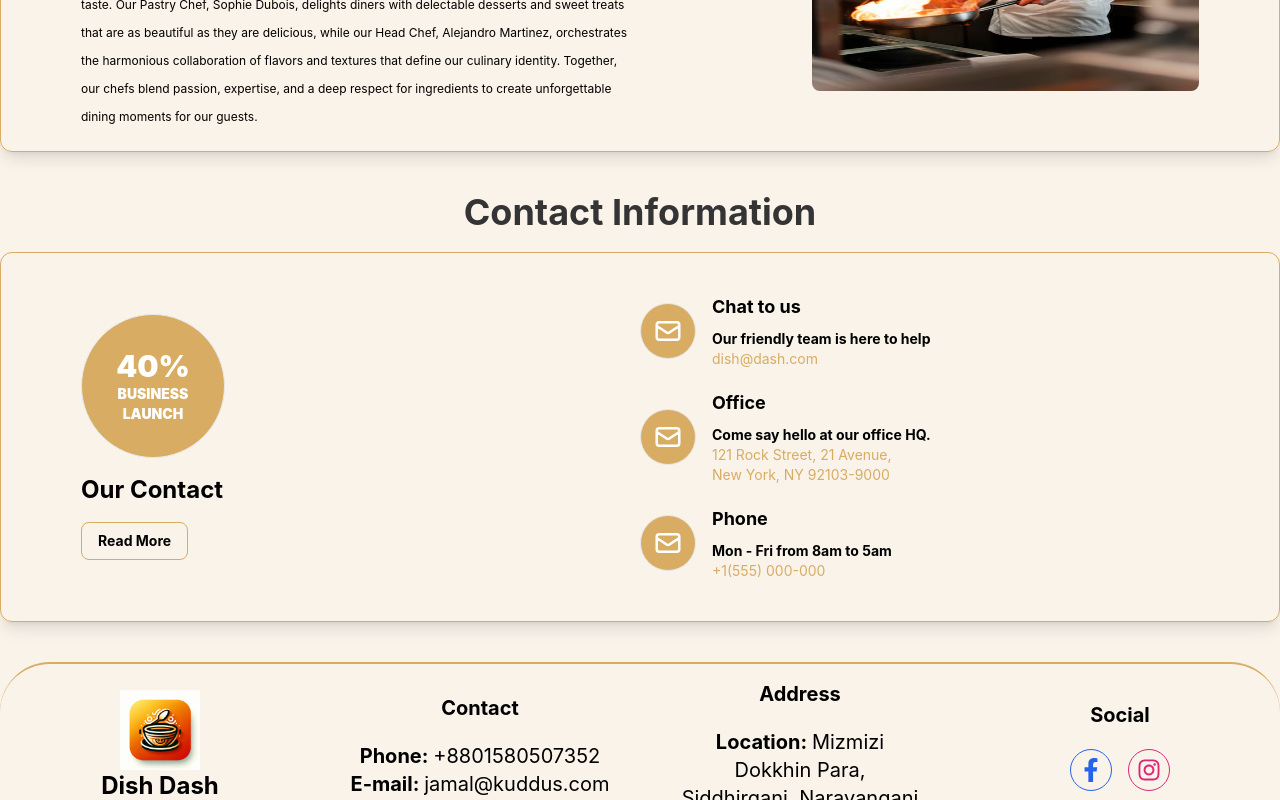
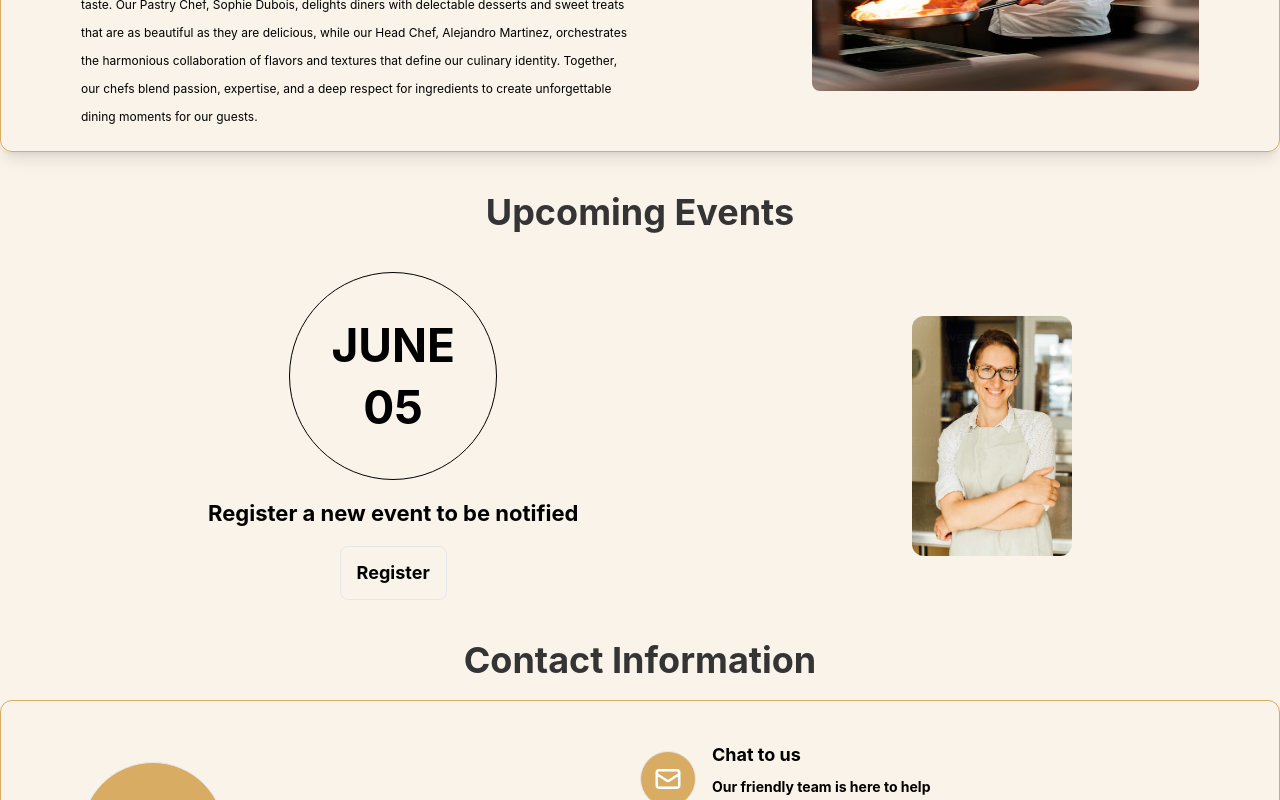
Before and after one commit to nznazmulhuda/Restaurant-Management, a React (Vite) app: page / in a window 1280 px wide. Shown: the part 1250-2050 px from the top of the page. Built offline with nearby package versions, Linux system fonts and the light colour scheme; no server answers.

Commit message:
Upcoming Events Fetures added

```diff
--- /dev/null
+++ b/src/Components/EventBanner.jsx
@@ -0,0 +1,40 @@
+import { Link } from "react-router-dom";
+import EventImg from "../assets/event.jpg";
+
+function EventBanner() {
+    return (
+        <>
+            <div className="flex flex-col md:flex-row justify-between items-center px-0 md:px-28 lg:px-52">
+                <div className="flex flex-col items-center gap-4">
+                    <div className="border w-40 h-40 lg:w-52 lg:h-52 text-center rounded-full relative border-black">
+                        <h1 className="text-black absolute top-1/2 left-1/2 -translate-x-1/2 -translate-y-1/2">
+                            JUNE 05
+                        </h1>
+                    </div>
+
+                    <h4 className="text-black text-center">
+                        Register a new event to be notified
+                    </h4>
+
+                    <div className="text-center mb-5 md:mb-0">
+                        <Link to={"/event"}>
+                            <button className="text-black border py-3 px-4 rounded-lg text-lg font-bold">
+                                Register
+                            </button>
+                        </Link>
+                    </div>
+                </div>
+
+                <div className="md:h-[30vh]">
+                    <img
+                        className="w-full h-full rounded-xl"
+                        src={EventImg}
+                        alt=""
+                    />
+                </div>
+            </div>
+        </>
+    );
+}
+
+export default EventBanner;
--- /dev/null
+++ b/src/Pages/Event/Event.jsx
@@ -0,0 +1,94 @@
+import EventImage from "../../assets/event.jpg";
+import axios from "axios";
+import toast from "react-hot-toast";
+import { useNavigate } from "react-router-dom";
+
+function Event() {
+    const navigate = useNavigate();
+    const handleSubmit = (e) => {
+        e.preventDefault();
+        const form = e.target;
+        const name = form.name.value;
+        const email = form.email.value;
+        const phone = form.phone.value;
+        const address = form.address.value;
+        const eventData = { name, email, phone, address };
+
+        axios
+            .post("/events", eventData)
+            .then((res) => {
+                if (res.data.acknowledged) {
+                    toast.success("Success registration!");
+                    navigate("/");
+                }
+            })
+            .catch((err) => {
+                toast.error(err.message);
+            })
+            .finally(() => {
+                form.reset();
+            });
+    };
+
+    return (
+        <>
+            <div>
+                <h1 className="text-center mb-10">Register your seat</h1>
+
+                <div className="flex justify-between items-center w-full container mx-auto px-10 gap-4 flex-col md:flex-row">
+                    <form
+                        className="border-2 rounded-xl p-5 flex-grow"
+                        onSubmit={handleSubmit}
+                    >
+                        <div className="container mx-auto flex flex-col gap-4">
+                            <input
+                                className="outline-none py-2 px-3 rounded-md bg-transparent border"
+                                type="text"
+                                placeholder="Name"
+                                name="name"
+                                required
+                            />
+                            <input
+                                className="outline-none py-2 px-3 rounded-md bg-transparent border"
+                                type="email"
+                                placeholder="Email"
+                                name="email"
+                                required
+                            />
+                            <input
+                                className="outline-none py-2 px-3 rounded-md bg-transparent border"
+                                type="text"
+                                placeholder="Phone"
+                                name="phone"
+                                required
+                            />
+                            <input
+                                className="outline-none py-2 px-3 rounded-md bg-transparent border"
+                                type="text"
+                                placeholder="Address"
+                                name="address"
+                                required
+                            />
+                            <button
+                                type="submit"
+                                className="py-2 px-3 rounded-md bg-transparent border"
+                            >
+                                Register
+                            </button>
+                        </div>
+                    </form>
+
+                    <div>
+                        <img
+                            className="h-[50vh] md:pr-10"
+                            src={EventImage}
+                            alt=""
+                        />
+                    </div>
+                </div>
+            </div>
+        </>
+    );
+}
+
+export default Event;
--- a/src/Pages/Home/Home.jsx
+++ b/src/Pages/Home/Home.jsx
@@ -8,6 +8,7 @@ import Banner from "../../Components/Banner";
 import TopFood from "../../Components/TopFood";
 import { HiOutlineMail } from "react-icons/hi";
 import { useQuery } from "@tanstack/react-query";
+import EventBanner from "../../Components/EventBanner";
 
 function Home() {
     const [datas, setDatas] = useState([]);
@@ -113,6 +114,17 @@ function Home() {
                 className="mt-10 text-2xl md:text-3xl lg:text-4xl font-bold text-center mb-5"
                 data-aos="fade-down"
             >
+                Upcoming Events
+            </h1>
+
+            <div className="mt-10">
+                <EventBanner />
+            </div>
+
+            <h1
+                className="mt-10 text-2xl md:text-3xl lg:text-4xl font-bold text-center mb-5"
+                data-aos="fade-down"
+            >
                 Contact Information
             </h1>
 
--- a/src/Pages/index.js
+++ b/src/Pages/index.js
@@ -10,6 +10,7 @@ import AddFood from "./AddFood/AddFood";
 import MyFoodItem from "./MyFoodItem/MyFoodItem";
 import MyOrderedFood from "./MyOrderedFood/MyOrderedFood";
 import UpdateItem from "./UpdateItem/UpdateItem";
+import Event from "./Event/Event";
 
 export {
     AllFood,
@@ -24,4 +25,5 @@ export {
     MyFoodItem,
     MyOrderedFood,
     UpdateItem,
+    Event,
 };
--- a/src/Router/Router.jsx
+++ b/src/Router/Router.jsx
@@ -2,6 +2,7 @@ import {
     AddFood,
     AllFood,
     ErrorPage,
+    Event,
     Gallery,
     Home,
     Login,
@@ -95,6 +96,14 @@ const Router = createBrowserRouter([
                     </IsLoged>
                 ),
             },
+            {
+                path: "/event",
+                element: (
+                    <IsLoged>
+                        <Event />
+                    </IsLoged>
+                ),
+            },
         ],
     },
 ]);
--- a/src/main.jsx
+++ b/src/main.jsx
@@ -31,5 +31,5 @@ ReactDOM.createRoot(document.getElementById("root")).render(
                 </HelmetProvider>
             </AuthProvider>
         </TanstackQuery>
-    </React.StrictMode>
+    </React.StrictMode>,
 );
```
Also changed, not shown: src/assets/event.jpg (added).
